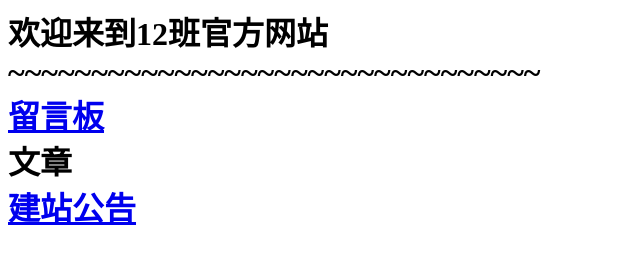
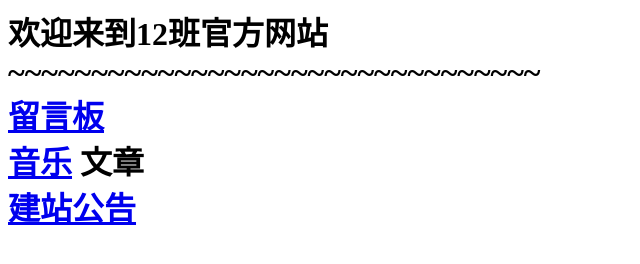
Before and after one commit to love12class/love12class.github.io, a plain HTML site: page index.html in a window 1280 px wide. Shown: the whole page, without its empty margins (0-640 px from the left). Drawn offline with Linux system fonts and the light colour scheme.

Commit message:
Update index.html

```diff
--- a/index.html
+++ b/index.html
@@ -5,6 +5,7 @@
 <br />
 <a href="./talk4.html">留言板</a>
 <br />
+<a href="./music.html">音乐</a>
 文章
 <br />
 <a href="./article/start.html">建站公告</a>
```
